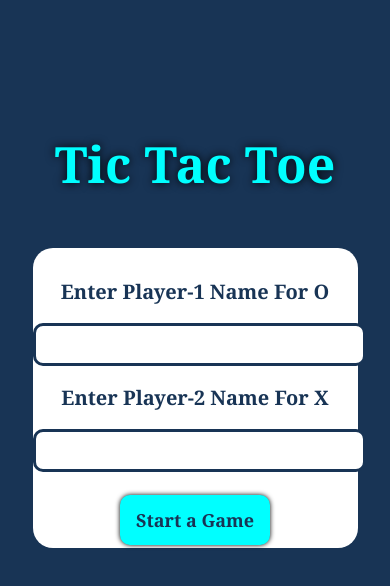
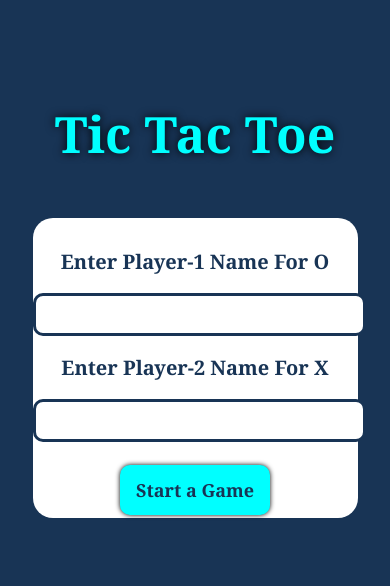
Before and after one commit to Pratipalsinh3397/Tic-Tac-Toe, a plain HTML site: page index.html in a window 390 px wide. Drawn offline with Linux system fonts and the light colour scheme.

Commit message:
Update mediaquery.css

```diff
--- a/mediaquery.css
+++ b/mediaquery.css
@@ -6,7 +6,7 @@
 
     .form-container h1{
         font-size: 50px;
-        padding: 130px 0px 0px 0px;
+        padding: 100px 0px 0px 0px;
     }
 
     .form-container form{
```
